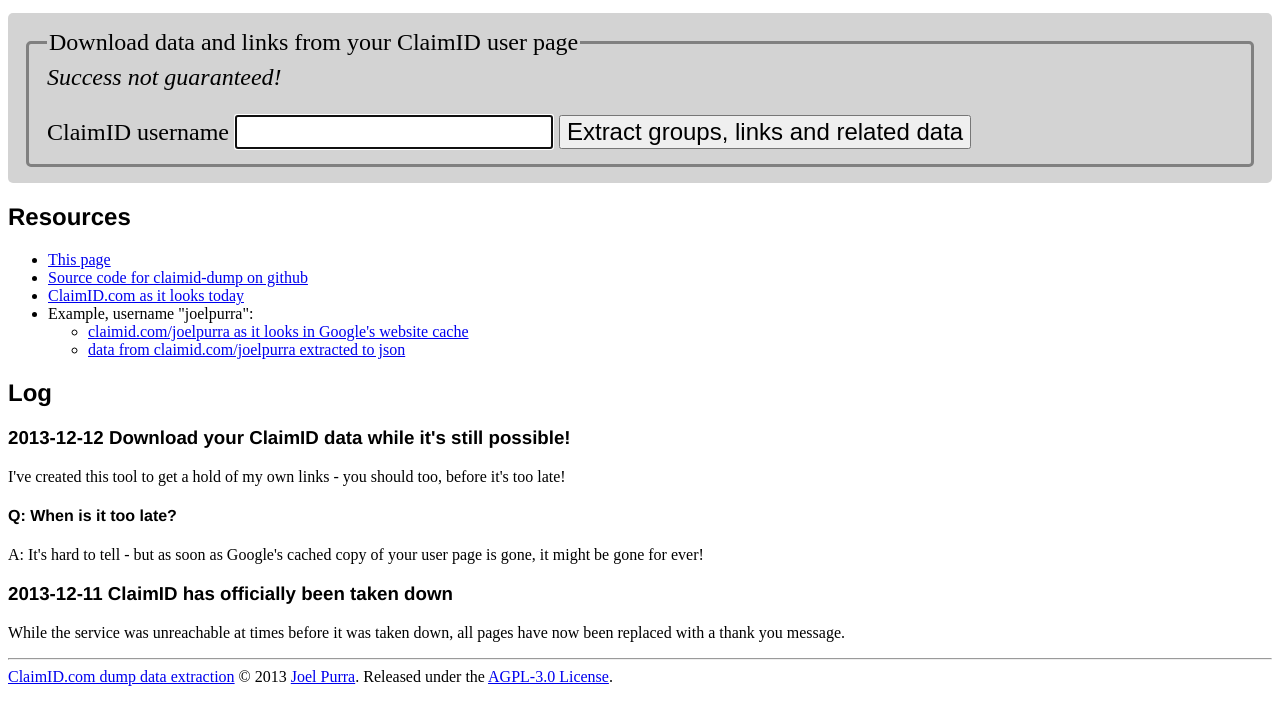
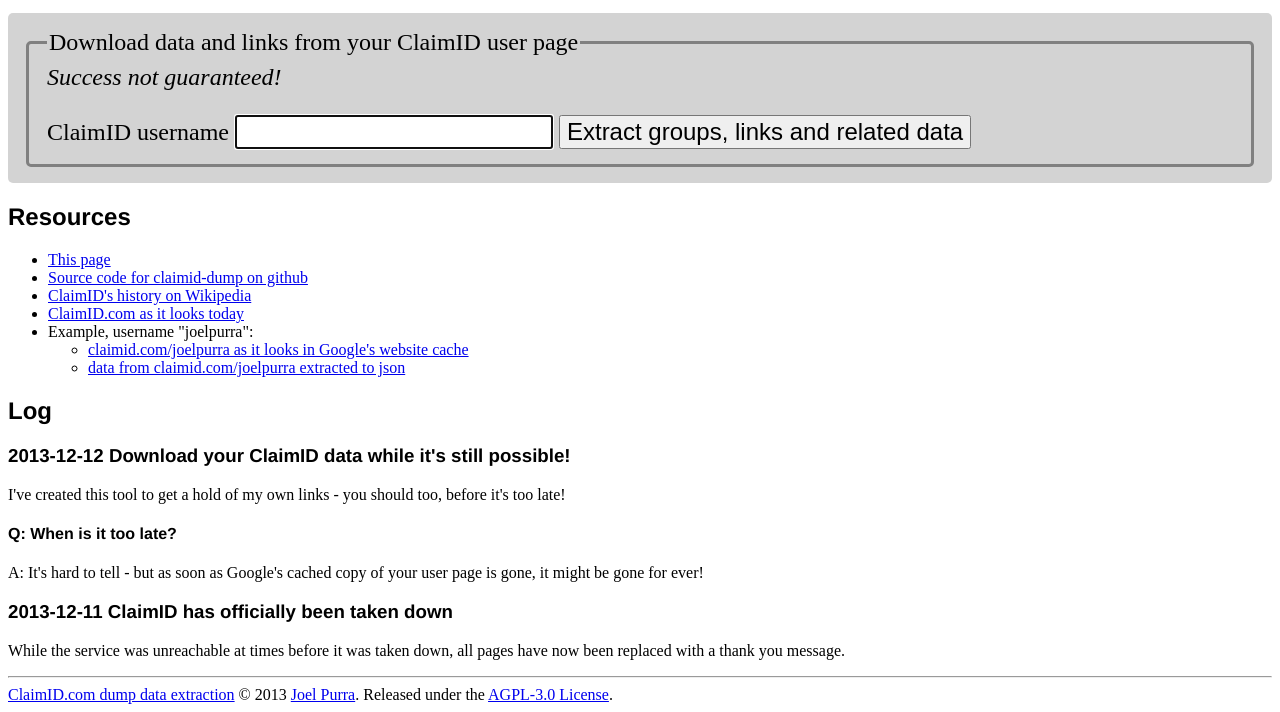
Before and after one commit to joelpurra/claimid-dump, a website: page public/index.html in a window 1280 px wide. Shown: the part 101-813 px from the top of the page. Drawn offline with Linux system fonts and the light colour scheme; a web font is replaced by a local one.

Commit message:
Link to ClaimID on Wikipedia

```diff
--- a/public/index.html
+++ b/public/index.html
@@ -61,6 +61,8 @@
             <li><a href="http://claimid-dump.joelpurra.com/">This page</a>
             </li>
             <li><a href="https://github.com/joelpurra/claimid-dump">Source code for claimid-dump on github</a>
+            </li>
+            <li><a href="https://en.wikipedia.org/wiki/ClaimID">ClaimID's history on Wikipedia</a>
             </li>
             <li><a href="http://claimid.com/">ClaimID.com as it looks today</a>
             </li>
```
Also changed, not shown: README.md.
